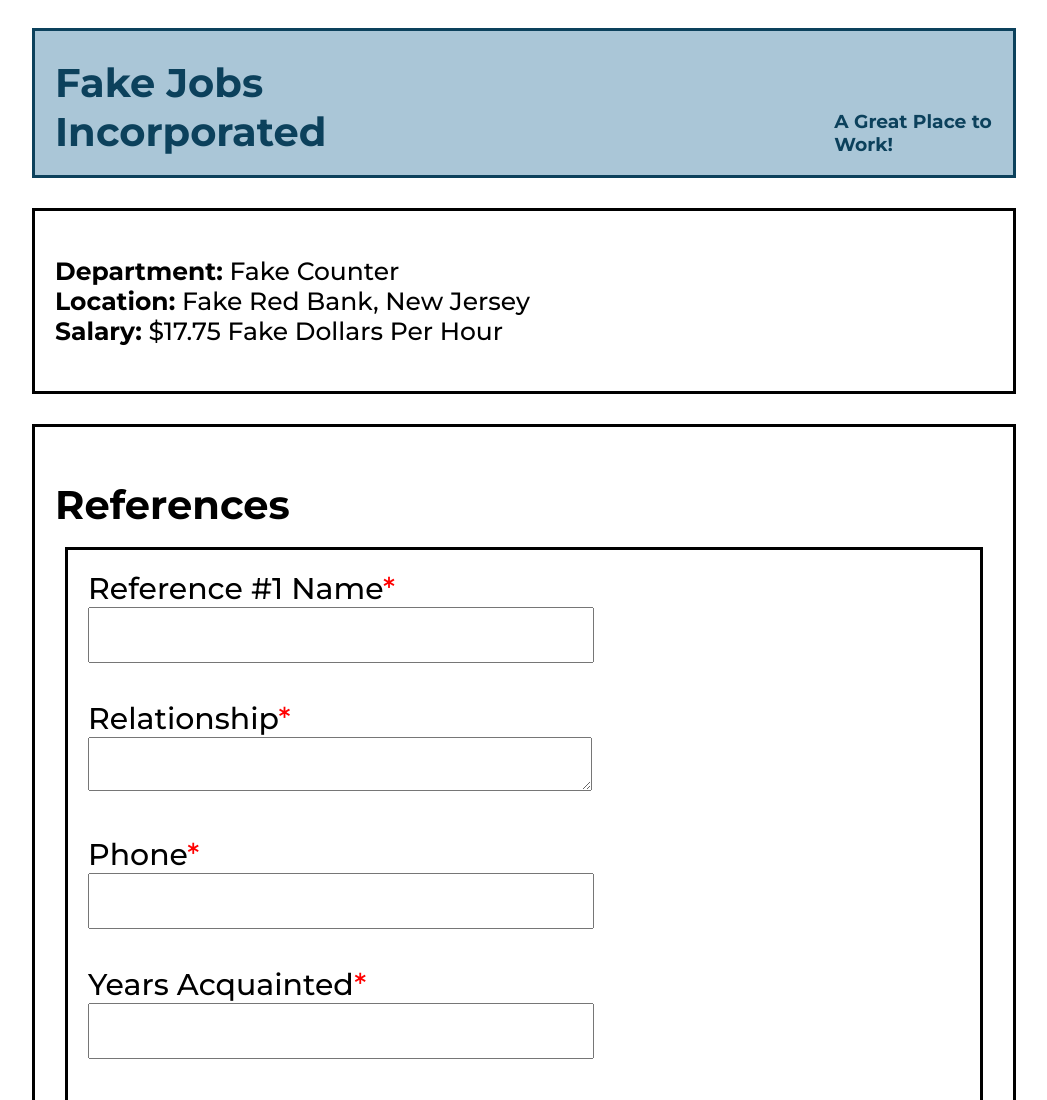
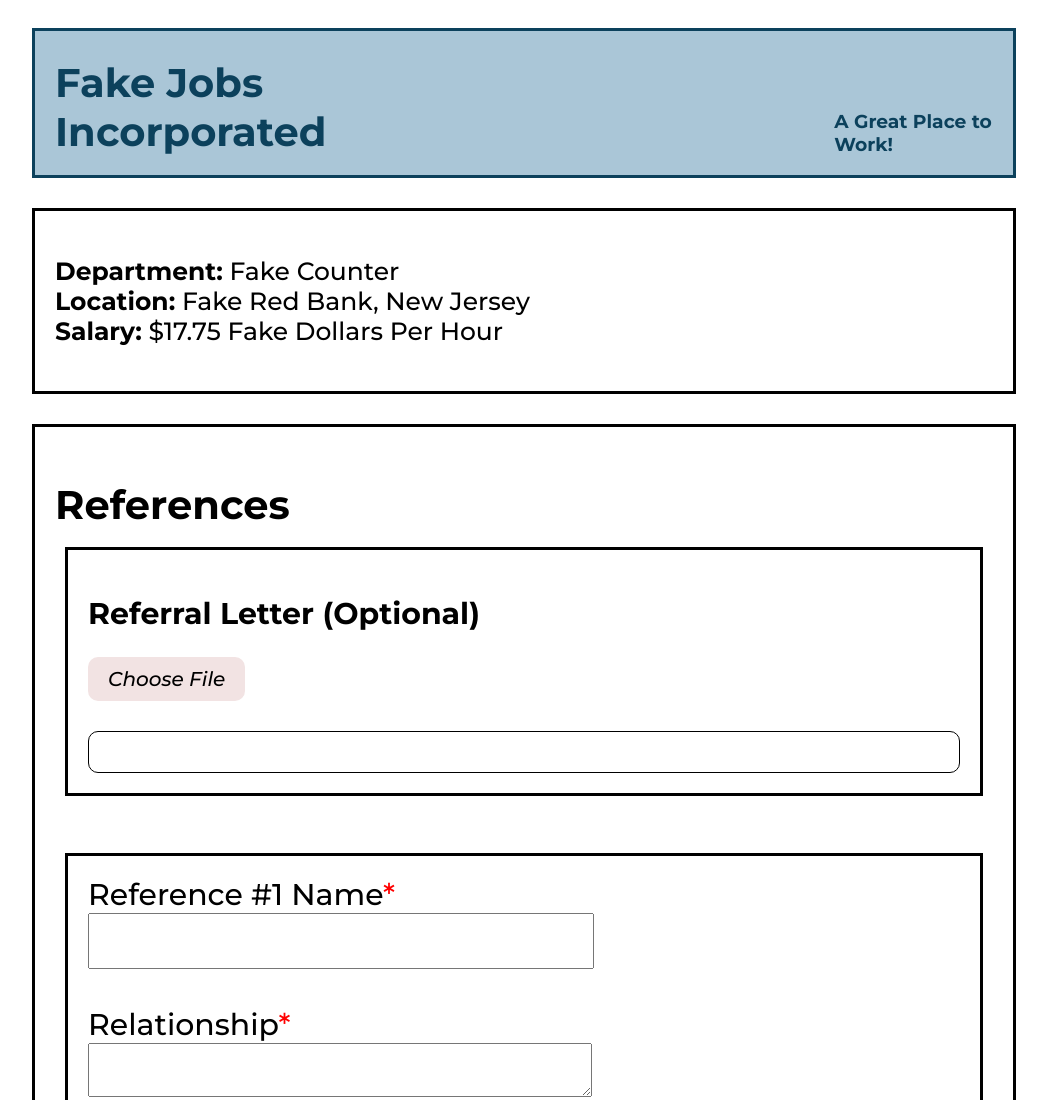
Before and after one commit to lunchbreak-lifeskills/JobApplication, a plain HTML site: page pagesix.html in a window 1280 px wide. Shown: the top 1100 px of the page, without its empty margins (116-1163 px from the left). Drawn offline with Linux system fonts and the light colour scheme.

Commit message:
deployment workflow and minor fixes

```diff
--- a/pagesix.html
+++ b/pagesix.html
@@ -38,9 +38,19 @@
 
     <section id="questions">
       <!-- <h1>THIS IS PAGE SIX</h1> -->
-       <h1>References</h1>
+      <h1>References</h1>
 
       <form id="references" action="" onsubmit="return false">
+
+        <div class="role">
+          <h2>Referral Letter (Optional)</h2>
+          <label for="resumeUpload" class="smallButton">Choose File</label><br>
+          <input type="file" id="resumeUpload" data-field="resume" accept=".pdf,.doc,.docx" style="display:none;"/><br>
+          <div class="file-preview" data-file-preview="resume"></div>
+        </div>
+
+        <br>
+
         <div class="role">
           <label for="refOne">Reference #1 Name<span class="red">*</span></label><br>
           <input type="text" id="refOne" class="box" data-field="refOne" required/><br><br>
```
Also changed, not shown: pagefive.html (+4 -0 lines), 1 other file.
